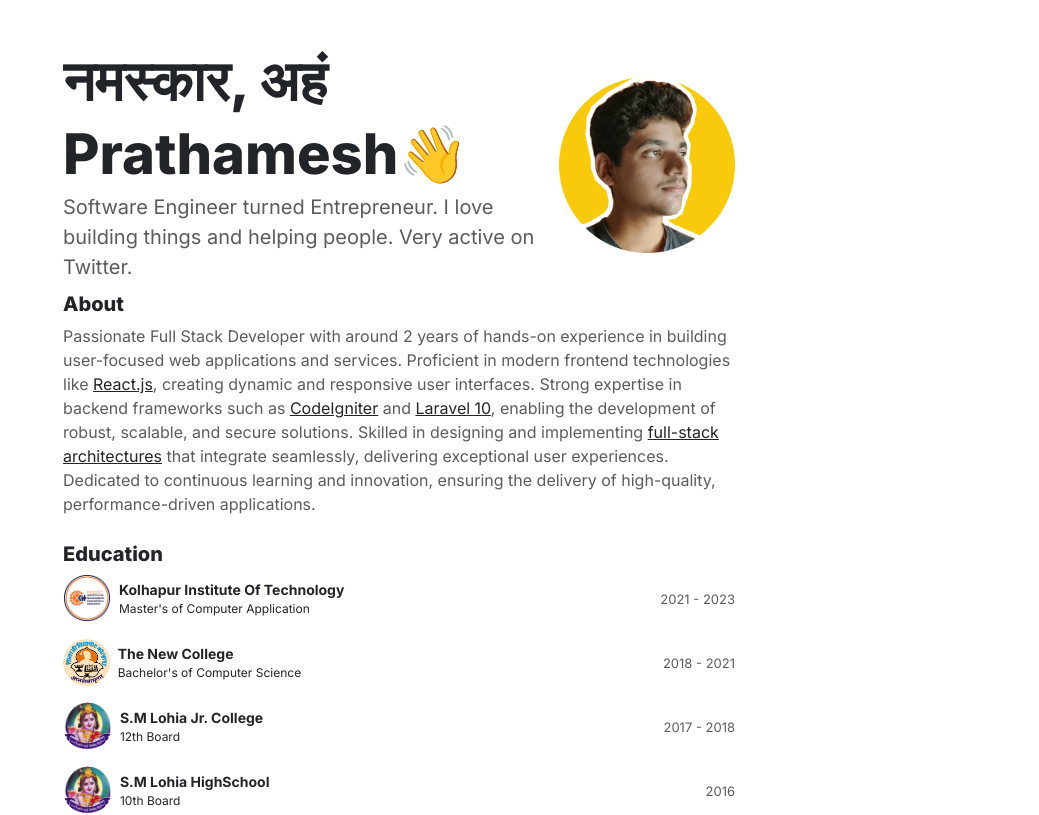
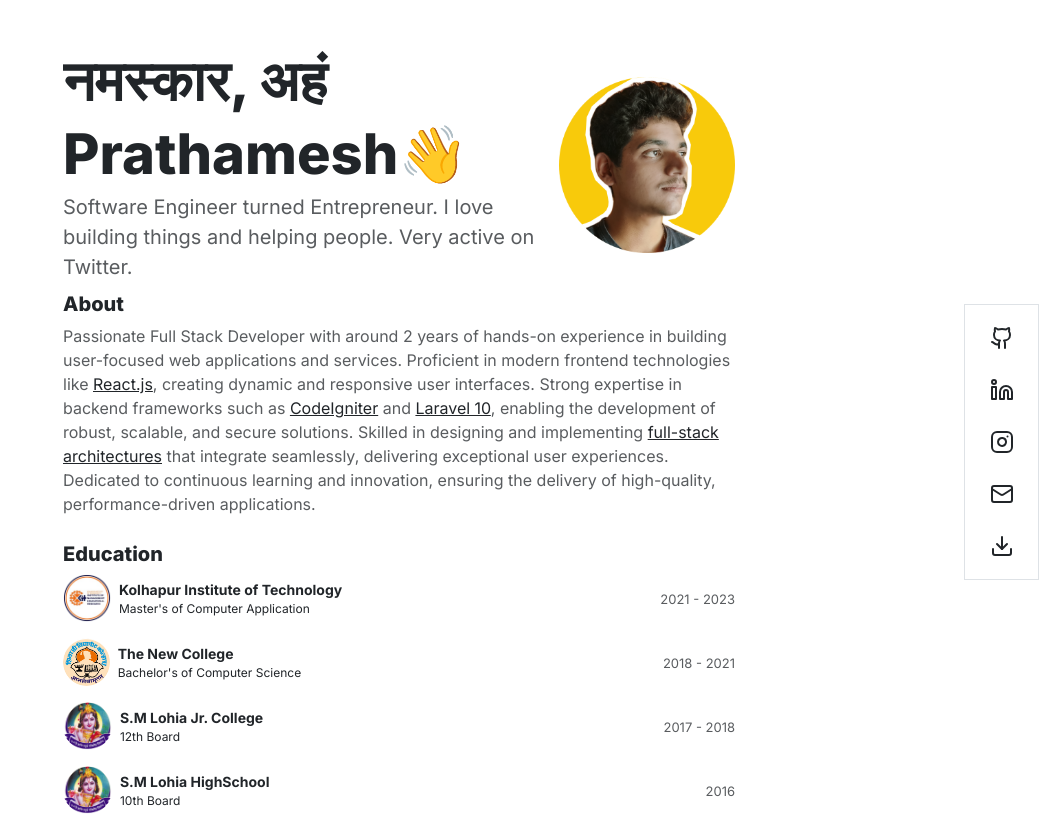
Before and after one commit to PrathameshBelvalkar/New-portFolio, a React (Vite) app: page / in a window 1280 px wide. Shown: the top 815 px of the page, without its empty margins (241-1280 px from the left). Built offline with nearby package versions, Linux system fonts and the light colour scheme.

Commit message:
added professional links

```diff
--- a/src/App.jsx
+++ b/src/App.jsx
@@ -6,12 +6,14 @@ import Education from './components/Education'
 import WorkExperience from './components/WorkExperience'
 import ContactUs from './components/ContactUs'
 import InternShip from './components/InternShip'
+import PersonalLinks from './components/PersonalLinks'
 export default function App() {
   return (
     <main className='portfolio-main'>
       <Hero />
       <Aboutus />
       <Education />
+      <PersonalLinks />
       <InternShip />
       <WorkExperience />
       <ContactUs />
--- a/src/assets/css/global.css
+++ b/src/assets/css/global.css
@@ -26,6 +26,7 @@ body {
     gap: 10px;
     max-width: 42rem;
     font-family: "Inter", serif !important;
+    position: relative;
 }
 
 .hero-description {
@@ -154,6 +155,39 @@ body {
     display: none;
 }
 
+.personal-links-box {
+    position: fixed;
+    right: 0;
+    top: 38%;
+    z-index: 9;
+    display: flex;
+    flex-direction: column;
+    width: 75px;
+    gap: 2px;
+    background-color: #fff;
+    align-items: center;
+}
+
+.personal-link-box {
+    height: 50px;
+    width: 50px;
+    display: flex;
+    justify-content: center;
+    align-items: center;
+    cursor: pointer;
+}
+
+.personal-link-box:hover {
+    background: #000;
+    color: #fff;
+    transition: all 0.5s ease-in-out;
+}
+
+.personal-link-box svg:focus {
+    border: none;
+    outline: none;
+}
+
 @media screen and (max-width: 768px) {
     .profile-image {
         height: 120px;
@@ -199,3 +233,23 @@ body {
         max-width: 450px;
     }
 }
+
+/* @media (max-width: 823px) {
+    .personal-links-box {
+        bottom: 0;
+        left: 50%;
+        top: 94%;
+        transform: translateX(-50%);
+        flex-direction: row;
+        justify-content: center;
+        gap: 10px;
+        height: 55px;
+        width: auto;
+        background-color: #fff;
+    }
+
+    .personal-link-box {
+        height: 50px;
+        width: 50px;
+    }
+} */
--- a/src/components/Education.jsx
+++ b/src/components/Education.jsx
@@ -8,7 +8,7 @@ const educationData = [
     {
         id: 1,
         image: KitImer,
-        school: "Kolhapur Institute Of Technology",
+        school: "Kolhapur Institute of Technology",
         degree: "Master's of Computer Application",
         year: "2021 - 2023",
     },
--- /dev/null
+++ b/src/components/PersonalLinks.jsx
@@ -0,0 +1,62 @@
+import React, { useState } from 'react';
+import { Download, Github, Instagram, Linkedin, Mail } from 'lucide-react';
+import { Tooltip } from 'reactstrap'; // Import Tooltip from reactstrap
+
+// Reusable Tooltip Component
+const IconWithTooltip = ({ id, icon, tooltipText }) => {
+    const [tooltipOpen, setTooltipOpen] = useState(false);
+
+    const toggleTooltip = () => {
+        setTooltipOpen(!tooltipOpen);
+    };
+
+    return (
+        <div className='personal-link-box'>
+            {icon({
+                id,
+                onMouseEnter: toggleTooltip,
+                onMouseLeave: toggleTooltip
+            })}
+            <Tooltip
+                isOpen={tooltipOpen}
+                target={id}
+                toggle={toggleTooltip}
+                placement="left"
+            >
+                {tooltipText}
+            </Tooltip>
+        </div>
+    );
+};
+
+export default function PersonalLinks() {
+    return (
+        <div className='personal-links-box border p-2'>
+            <IconWithTooltip
+                id="github"
+                icon={(props) => <Github {...props} />}
+                tooltipText="GitHub"
+            />
+            <IconWithTooltip
+                id="linkedin"
+                icon={(props) => <Linkedin {...props} />}
+                tooltipText="LinkedIn"
+            />
+            <IconWithTooltip
+                id="instagram"
+                icon={(props) => <Instagram {...props} />}
+                tooltipText="Instagram"
+            />
+            <IconWithTooltip
+                id="mail"
+                icon={(props) => <Mail {...props} />}
+                tooltipText="Mail"
+            />
+            <IconWithTooltip
+                id="download"
+                icon={(props) => <Download {...props} />}
+                tooltipText="Download Resume"
+            />
+        </div>
+    );
+}
```
